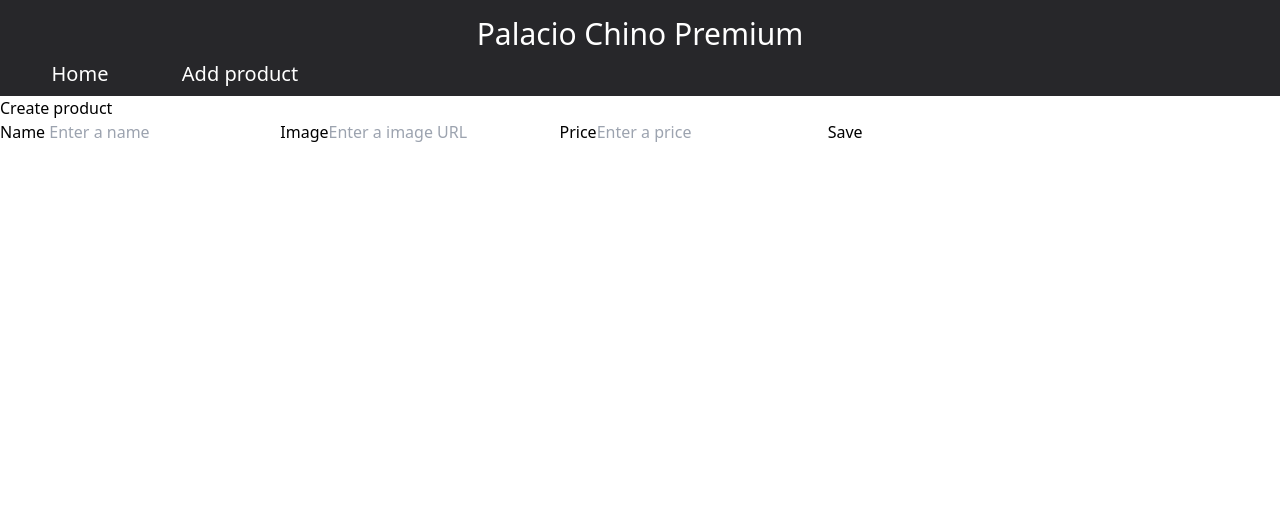
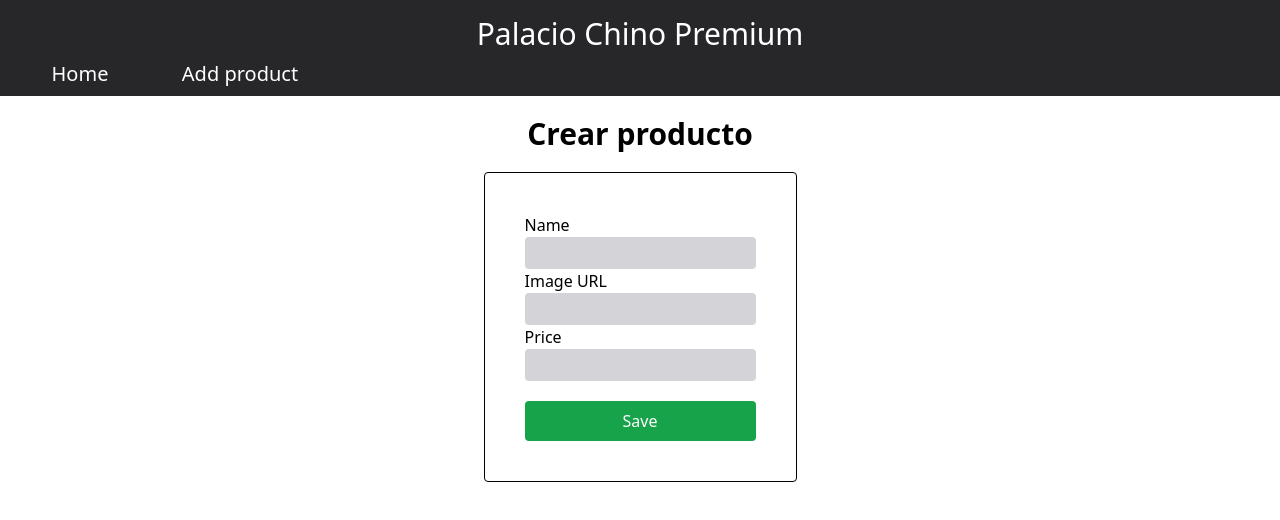
Before and after one commit to jhonatan0912/PALACIO-CHINO-API-REST-REACT, a React (Vite) app in the folder client/: page /new in a window 1280 px wide. Shown: the top 520 px of the page. Built offline with nearby package versions, Linux system fonts and the light colour scheme.

Commit message:
form styles added

```diff
--- a/client/src/components/ProductForm.jsx
+++ b/client/src/components/ProductForm.jsx
@@ -29,8 +29,8 @@ function ProductForm() {
   }, [])
 
   return (
-    <div>
-      <h1>{params.id ? "Edit product" : "Create product"}</h1>
+    <div className='flex flex-col justify-center items-center'>
+      <h1 className='font-bold lg:text-3xl p-5' > {params.id ? "Editar product" : "Crear producto"}</h1 >
       <Formik
         initialValues={product}
         enableReinitialize={true}
@@ -49,17 +49,31 @@ function ProductForm() {
         }}
       >
         {({ handleChange, handleSubmit, values, isSubmitting }) => (
-          <Form onSubmit={handleSubmit}>
-            <label>
-              Name <input type="text" name="name" placeholder='Enter a name' onChange={handleChange} value={values.name} />
+          <Form
+            onSubmit={handleSubmit}
+            className="flex flex-col border border-black p-10 rounded"
+          >
+            <label className='flex flex-col'>
+              Name
+              <input
+                className='bg-zinc-300 py-1 rounded'
+                type="text" name="name" onChange={handleChange} value={values.name} />
             </label>
-            <label>
-              Image<input type="text" name="image" placeholder='Enter a image URL' onChange={handleChange} value={values.image} />
+            <label className='flex flex-col'>
+              Image URL
+              <input
+                className='bg-zinc-300 py-1 rounded'
+                type="text" name="image" onChange={handleChange} value={values.image} />
             </label>
-            <label>
-              Price<input type="text" name="price" placeholder='Enter a price' onChange={handleChange} value={values.price} />
+            <label className='flex flex-col'>
+              Price
+              <input
+                className='bg-zinc-300 py-1 rounded'
+                type="text" name="price" onChange={handleChange} value={values.price} />
             </label>
-            <button type='submit' disabled={isSubmitting}>
+            <button
+              className='p-2 rounded hover:scale-105 bg-green-600 mt-5 text-white'
+              type='submit' disabled={isSubmitting}>
               {isSubmitting ? "Saving..." : "Save"}
             </button>
           </Form>
--- a/client/src/components/ProductsPage.jsx
+++ b/client/src/components/ProductsPage.jsx
@@ -22,7 +22,7 @@ function ProductsPage() {
 
   return (
     <div>
-      <h1 className='text-2xl text-center font-bold underline pt-5'>Productos</h1>
+      <h1 className='text-2xl text-center font-bold underline pt-5 lg:text-3xl'>Productos</h1>
       <div className='grid grid-cols-1 justify-center w-6/6 sm:w-4/6 md:grid-cols-2 md:w-5/6 lg:grid-cols-3 xl:w-11/12 xl:grid-cols-4  m-auto text-center'>
         {renderMain()}
       </div>
```
